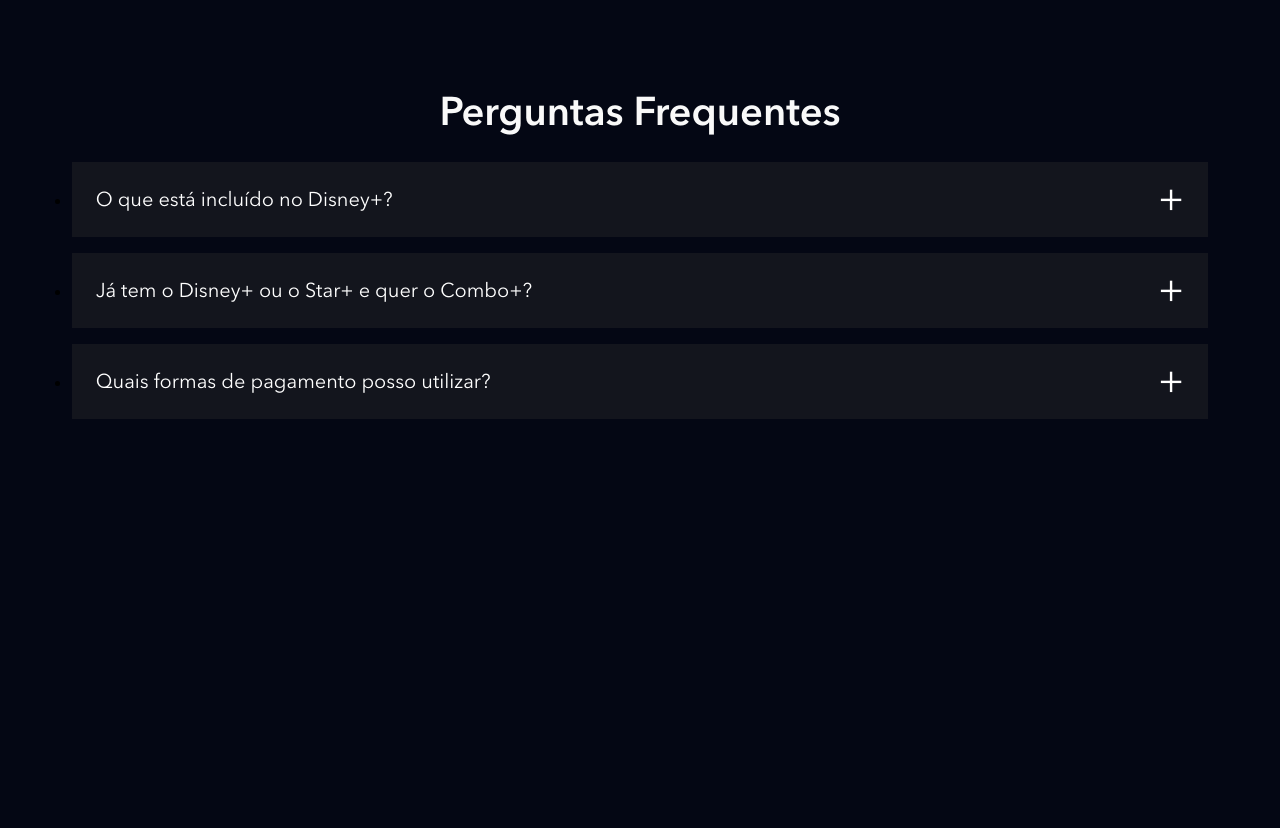
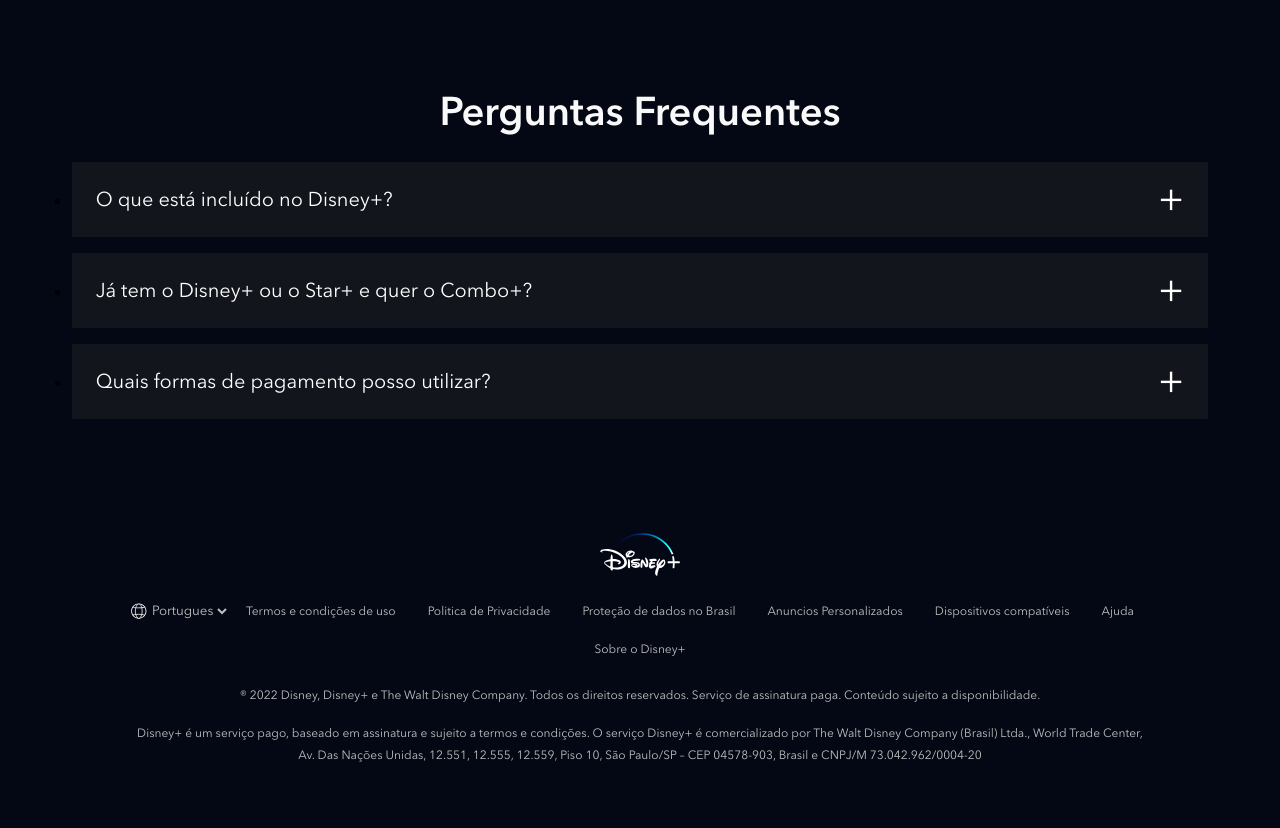
Before and after one commit to 21Johnn/Disney-_clone, a website: page index.html in a window 1280 px wide. Shown: the part 4389-5217 px from the top of the page. Before the commit the page ends 4896 px from the top, so only its background shows below. Drawn offline with nearby package versions, Linux system fonts and the light colour scheme; files that its build step writes are made by us from their sources; files whose address does not match are found by name.

Commit message:
criação footer

```diff
--- a/index.html
+++ b/index.html
@@ -249,6 +249,46 @@
             </li>
         </ul>
     </section>
+    <footer class="footer">
+        <div class="footer__container">
+            <img class="footer__logo" src="dist/images/disneyplus.svg" alt="disney+">
+            <ul class="footer__links">
+                <li class="footer__links__item">
+                    <div class="language">
+                        <img src="dist/images/icones/globe.svg" alt="globo terrestre">
+                        <select>
+                            <option>English</option>
+                            <option selected>Portugues</option>
+                        </select>
+                    </div>
+                </li>
+                <li class="footer__links__item">
+                    <a href="#" class="small--text">Termos e condições de uso</a>
+                </li>
+                <li class="footer__links__item">
+                    <a href="#" class="small--text">Politica de Privacidade</a>
+                </li>
+                <li class="footer__links__item">
+                    <a href="#" class="small--text">Proteção de dados no Brasil</a>
+                </li>
+                <li class="footer__links__item">
+                    <a href="#" class="small--text">Anuncios Personalizados</a>
+                </li>
+                <li class="footer__links__item">
+                    <a href="#" class="small--text">Dispositivos compatíveis</a>
+                </li>
+                <li class="footer__links__item">
+                    <a href="#" class="small--text">Ajuda</a>
+                </li>
+                <li class="footer__links__item">
+                    <a href="#" class="small--text">Sobre o Disney+</a>
+                </li>
+            </ul>
+            <p class="small--text">® 2022 Disney, Disney+ e The Walt Disney Company. Todos os direitos reservados. Serviço de assinatura paga. Conteúdo sujeito a disponibilidade.</p>
+            <p class="small--text">Disney+ é um serviço pago, baseado em assinatura e sujeito a termos e condições. O serviço Disney+ é comercializado por The Walt Disney Company (Brasil) Ltda., World Trade Center, Av. Das Nações Unidas, 12.551, 12.555, 12.559, Piso 10, São Paulo/SP – CEP 04578-903, Brasil e CNPJ/M 73.042.962/0004-20</p>
+
+        </div>
+    </footer>
 
 
 
--- /dev/null
+++ b/src/styles/_footer.scss
@@ -0,0 +1,70 @@
+@use 'variaveis';
+
+.footer{
+    padding: 26px 8px;
+
+    &__container{
+        max-width: 1024px;
+        width: 100%;
+        margin: 0 auto;
+        text-align: center;
+        padding-bottom: 20px;
+    }
+
+    &__logo{
+        width: 80px;
+        margin: 0 auto 10px;
+    }
+
+    &__links{
+        margin-bottom: 16px;
+        display: flex;
+        align-items: center;
+        flex-wrap: wrap;
+        justify-content: center;
+
+        &__item{
+            display: inline-block;
+
+            a{
+                text-decoration: none;
+                padding: 8px 16px;
+                display: block;
+
+                &:hover{
+                    color: variaveis.$textSecondaryColor;
+                }
+            }
+
+        }
+    }
+
+    p{
+        margin-bottom: 16px;
+    }
+}
+
+.language{
+    display: flex;
+    align-items: center;
+
+    img{
+        width: 18px;
+        height: 18px;
+    }
+
+    select{
+        background-color: transparent;
+        border: none;
+        color: variaveis.$mainTextColor;
+        height: 38px;
+
+        &:hover{
+            color: variaveis.$textSecondaryColor;
+        }
+
+        option{
+            color: variaveis.$backgorund-color;
+        }
+    }
+}
--- a/src/styles/main.scss
+++ b/src/styles/main.scss
@@ -4,6 +4,7 @@
 @use 'plans';
 @use 'devices';
 @use 'faq';
+@use 'footer';
 
 @font-face{
     font-family: Avenir;
```
